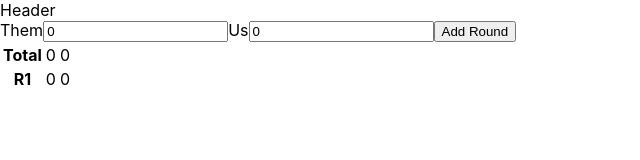
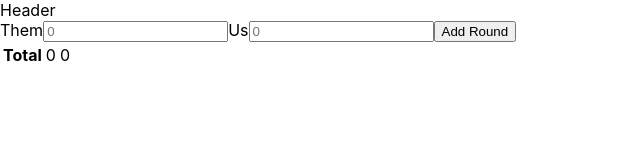
Before and after one commit to cesarsnina/Fichas, a React (Create React App) app: page / in a window 1280 px wide. Shown: the top 160 px of the page, without its empty margins (0-640 px from the left). Built offline with nearby package versions, Linux system fonts and the light colour scheme.

Commit message:
input have a default and completed the logic

```diff
--- a/src/App.js
+++ b/src/App.js
@@ -3,18 +3,21 @@ import { Header, ScoreInput, ScoreTable } from "./components";
 import "./App.css";
 
 const App = () => {
-  const [them, setThem] = useState(0);
-  const [us, setUs] = useState(0);
-  const [scores, setScores] = useState([[0, 0]]);
+  const [them, setThem] = useState("");
+  const [us, setUs] = useState("");
+  const [scores, setScores] = useState([]);
   const [themTotal, setThemTotal] = useState(0);
   const [usTotal, setUsTotal] = useState(0);
 
   const submitScore = () => {
+    console.log("them, us", typeof them, typeof us);
+    console.log("total", typeof themTotal, typeof usTotal);
+
     setScores([...scores, [them, us]]);
-    setThemTotal(themTotal + them);
-    setUsTotal(usTotal + us);
-    setThem(0);
-    setUs(0);
+    setThemTotal(themTotal + Number(them));
+    setUsTotal(usTotal + Number(us));
+    setThem("");
+    setUs("");
   };
 
   return (
--- a/src/components/ScoreInput.js
+++ b/src/components/ScoreInput.js
@@ -7,8 +7,9 @@ export const ScoreInput = ({ submitScore, score }) => {
         Them
         <input
           value={score.them}
+          placeholder={0}
           type="number"
-          onChange={(e) => score.setThem(e.target.value)}
+          onChange={(e) => score.setThem(Number(e.target.value))}
         />
       </label>
 
@@ -16,8 +17,9 @@ export const ScoreInput = ({ submitScore, score }) => {
         Us
         <input
           value={score.us}
+          placeholder={0}
           type="number"
-          onChange={(e) => score.setUs(e.target.value)}
+          onChange={(e) => score.setUs(Number(e.target.value))}
         />
       </label>
 
--- a/src/components/ScoreList.js
+++ b/src/components/ScoreList.js
@@ -4,8 +4,8 @@ export const ScoreList = ({ roundScore, round }) => {
   return (
     <tr>
       <th>R{round + 1}</th>
-      <td>{roundScore[0]}</td>
-      <td>{roundScore[1]}</td>
+      <td>{roundScore[0] || 0}</td>
+      <td>{roundScore[1] || 0}</td>
     </tr>
   );
 };
```
